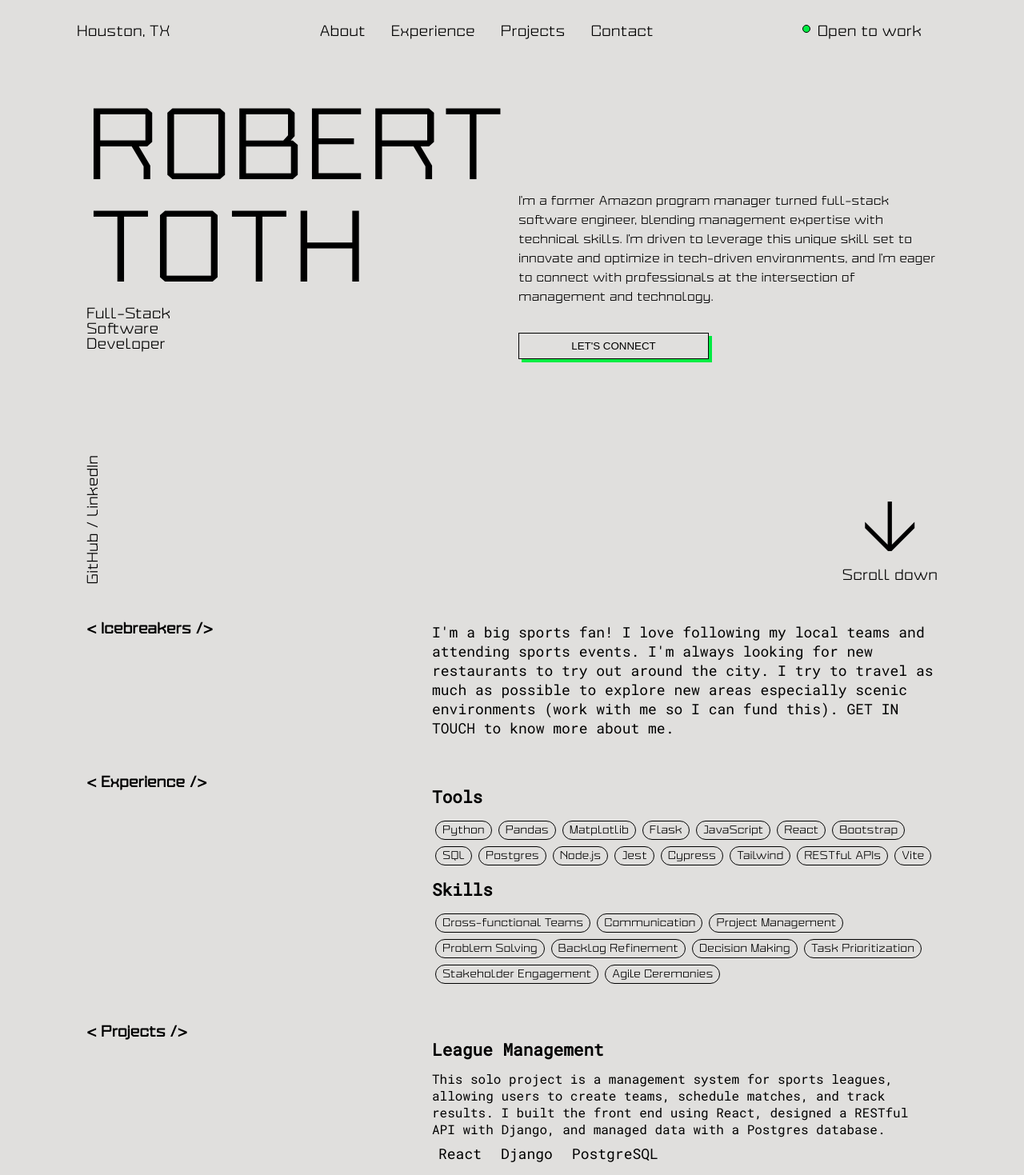
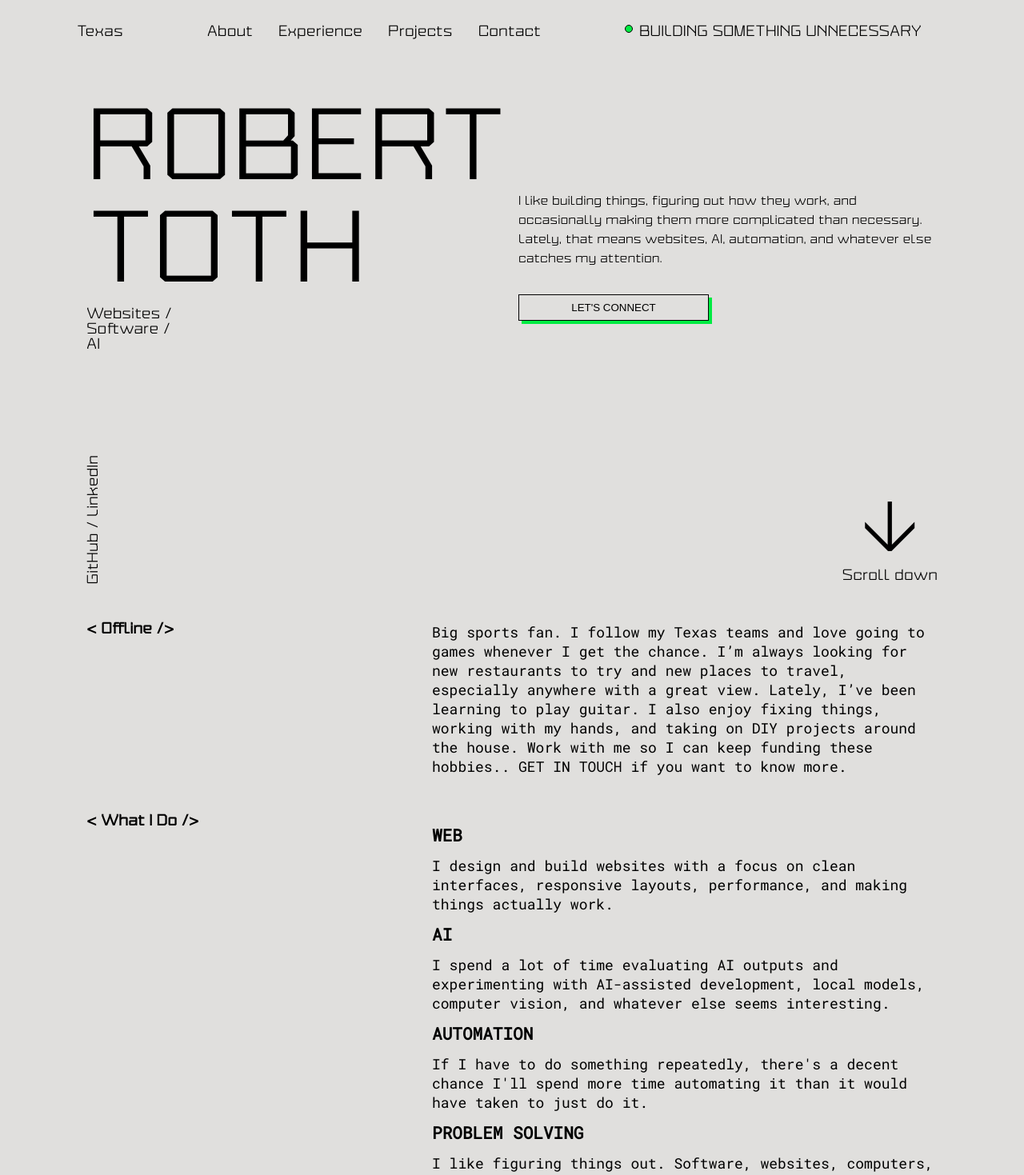
Before and after one commit to Bobbytx/Bobbytx.github.io, a React (Vite) app: page / in a window 1280 px wide. Shown: the top 1469 px of the page at 80% size. Built offline with nearby package versions, Linux system fonts and the light colour scheme.

Commit message:
Refresh portfolio content

```diff
--- a/src/App.jsx
+++ b/src/App.jsx
@@ -1,6 +1,6 @@
-import './App.css'
-import React from 'react'
-import Navbar from './components/Navbar'
+import "./App.css";
+import React from "react";
+import Navbar from "./components/Navbar";
 
 function App() {
   return (
@@ -10,12 +10,23 @@ function App() {
         {/* Hero/About Section */}
         <div className="grid-container">
           <div className="hero-title">
-            <h1>ROBERT<br/>TOTH</h1>
-            <p className="hero-subtitle">Full-Stack<br></br> Software<br></br> Developer</p>
+            <h1>
+              ROBERT
+              <br />
+              TOTH
+            </h1>
+            <p className="hero-subtitle">
+              Websites /<br></br> Software /<br></br> AI
+            </p>
           </div>
 
           <div className="hero-description" id="about">
-            <p>I'm a former Amazon program manager turned full-stack software engineer, blending management expertise with technical skills. I'm driven to leverage this unique skill set to innovate and optimize in tech-driven environments, and I'm eager to connect with professionals at the intersection of management and technology.</p>
+            <p>
+              I like building things, figuring out how they work, and
+              occasionally making them more complicated than necessary. Lately,
+              that means websites, AI, automation, and whatever else catches my
+              attention.
+            </p>
             <a href="mailto:bobby.toth@gmail.com">
               <button className="hero-button">LET'S CONNECT</button>
             </a>
@@ -23,7 +34,23 @@ function App() {
 
           <div className="hero-links">
             <div className="link-left">
-              <span><a href="https://github.com/Bobbytx" target="_blank" rel="noopener noreferrer">GitHub</a> / <a href="https://www.linkedin.com/in/roberttothpm/" target="_blank" rel="noopener noreferrer">LinkedIn</a></span>
+              <span>
+                <a
+                  href="https://github.com/Bobbytx"
+                  target="_blank"
+                  rel="noopener noreferrer"
+                >
+                  GitHub
+                </a>{" "}
+                /{" "}
+                <a
+                  href="https://www.linkedin.com/in/roberttothpm/"
+                  target="_blank"
+                  rel="noopener noreferrer"
+                >
+                  LinkedIn
+                </a>
+              </span>
             </div>
             <div className="link-right">
               <a href="#experience" className="custom-link">
@@ -37,54 +64,55 @@ function App() {
         {/* Icebreakers Section */}
         <div className="grid-container">
           <div className="icebreakers-title" id="icebreakers">
-            <h2>&lt; Icebreakers /&gt;</h2>
+            <h2>&lt; Offline /&gt;</h2>
           </div>
           <div className="icebreakers-content">
             <p>
-              I'm a big sports fan! I love following my local teams and attending sports events. I'm always looking for new restaurants to try out around the city. I try to travel as much as possible to explore new areas especially scenic environments (work with me so I can fund this). <a href="mailto:bobby.toth@gmail.com">GET IN TOUCH</a> to know more about me.
+              Big sports fan. I follow my Texas teams and love going to games
+              whenever I get the chance. I’m always looking for new restaurants
+              to try and new places to travel, especially anywhere with a great
+              view. Lately, I’ve been learning to play guitar. I also enjoy
+              fixing things, working with my hands, and taking on DIY projects
+              around the house. Work with me so I can keep funding these
+              hobbies.. <a href="mailto:bobby.toth@gmail.com">GET IN TOUCH</a>{" "}
+              if you want to know more.
             </p>
           </div>
         </div>
 
-        {/* Experience Section */}
+        {/* What I Do Section */}
         <div className="grid-container">
           <div className="experience-title" id="experience">
-            <h2>&lt; Experience /&gt;</h2>
+            <h2>&lt; What I Do /&gt;</h2>
           </div>
+
           <div className="experience-content">
+            <h3>WEB</h3>
             <p>
-              {/* Your experience content */}
+              I design and build websites with a focus on clean interfaces,
+              responsive layouts, performance, and making things actually work.
             </p>
-            <h3>Tools</h3>
-            <div className="tools-container">
-              <div className="tool">Python</div>
-              <div className="tool">Pandas</div>
-              <div className="tool">Matplotlib</div>
-              <div className="tool">Flask</div>
-              <div className="tool">JavaScript</div>
-              <div className="tool">React</div>
-              <div className="tool">Bootstrap</div>
-              <div className="tool">SQL</div>
-              <div className="tool">Postgres</div>
-              <div className="tool">Node.js</div>
-              <div className="tool">Jest</div>
-              <div className="tool">Cypress</div>
-              <div className="tool">Tailwind</div>
-              <div className="tool">RESTful APIs</div>
-              <div className="tool">Vite</div>
-            </div>
-            <h3>Skills</h3>
-            <div className="tools-container">
-              <div className="tool">Cross-functional Teams</div>
-              <div className="tool">Communication</div>
-              <div className="tool">Project Management</div>
-              <div className="tool">Problem Solving</div>
-              <div className="tool">Backlog Refinement</div>
-              <div className="tool">Decision Making</div>
-              <div className="tool">Task Prioritization</div>
-              <div className="tool">Stakeholder Engagement</div>
-              <div className="tool">Agile Ceremonies</div>
-            </div>
+
+            <h3>AI</h3>
+            <p>
+              I spend a lot of time evaluating AI outputs and experimenting with
+              AI-assisted development, local models, computer vision, and
+              whatever else seems interesting.
+            </p>
+
+            <h3>AUTOMATION</h3>
+            <p>
+              If I have to do something repeatedly, there&apos;s a decent chance
+              I&apos;ll spend more time automating it than it would have taken
+              to just do it.
+            </p>
+
+            <h3>PROBLEM SOLVING</h3>
+            <p>
+              I like figuring things out. Software, websites, computers,
+              cameras, home projects, and anything else that gives me a problem
+              to solve.
+            </p>
           </div>
         </div>
 
@@ -97,37 +125,73 @@ function App() {
             {/* Project 1 */}
             <div className="project-item">
               <h3>League Management</h3>
-              <p>This solo project is a management system for sports leagues, allowing users to create teams, schedule matches, and track results. I built the front end using React, designed a RESTful API with Django, and managed data with a Postgres database.</p>
+              <p>
+                This solo project is a management system for sports leagues,
+                allowing users to create teams, schedule matches, and track
+                results. I built the front end using React, designed a RESTful
+                API with Django, and managed data with a Postgres database.
+              </p>
               <ul>
                 <li>React</li>
                 <li>Django</li>
                 <li>PostgreSQL</li>
               </ul>
-              <a href="https://github.com/Bobbytx/League_Mgmt_App" target="_blank" rel="noopener noreferrer">View on GitHub</a>
+              <a
+                href="https://github.com/Bobbytx/League_Mgmt_App"
+                target="_blank"
+                rel="noopener noreferrer"
+              >
+                View on GitHub
+              </a>
             </div>
 
             {/* Project 2 */}
             <div className="project-item">
               <h3>Dino Stocks</h3>
-              <p>As part of a team, I contributed to a stock simulation app with a dinosaur theme. The app allows users to practice stock trading strategies in a risk-free environment. My focus was on integrating real-time stock data, managing state with React Hooks, user authentication, and UI design.</p>
+              <p>
+                As part of a team, I contributed to a stock simulation app with
+                a dinosaur theme. The app allows users to practice stock trading
+                strategies in a risk-free environment. My focus was on
+                integrating real-time stock data, managing state with React
+                Hooks, user authentication, and UI design.
+              </p>
               <ul>
                 <li>React</li>
                 <li>Django</li>
                 <li>PostgreSQL</li>
               </ul>
-              <a href="https://github.com/theQuiltingRiverOtter/dinoStocks" target="_blank" rel="noopener noreferrer">View on GitHub</a>
+              <a
+                href="https://github.com/theQuiltingRiverOtter/dinoStocks"
+                target="_blank"
+                rel="noopener noreferrer"
+              >
+                View on GitHub
+              </a>
             </div>
 
             {/* Project 3 */}
             <div className="project-item">
               <h3>Portfolio Website</h3>
-              <p>I created this website from scratch using raw JS, HTML, and CSS in React. The design was created in Figma and I developed it without using any UI libraries. The design and layout is all done using CSS, primarily CSS Grid. The site is responsive to different window sizes to offer a seamless user experience on desktop and mobile screens.</p>
+              <p>
+                I created this website from scratch using raw JS, HTML, and CSS
+                in React. The design was created in Figma and I developed it
+                without using any UI libraries. The design and layout is all
+                done using CSS, primarily CSS Grid. The site is responsive to
+                different window sizes to offer a seamless user experience on
+                desktop and mobile screens.
+              </p>
               <ul>
                 <li>React</li>
                 <li>Javascript</li>
                 <li>CSS</li>
               </ul>
-              <a href="https://github.com/Bobbytx/Bobbytx.github.io" target="_blank" rel="noopener noreferrer">View on GitHub</a>
+              <a
+                href="https://github.com/Bobbytx/Bobbytx.github.io"
+                target="_blank"
+                rel="noopener noreferrer"
+              >
+                View on GitHub
+              </a>
             </div>
           </div>
         </div>
@@ -136,4 +200,4 @@ function App() {
   );
 }
 
-export default App
+export default App;
--- a/src/components/Navbar.jsx
+++ b/src/components/Navbar.jsx
@@ -1,6 +1,6 @@
-import React, { useState, useEffect, useRef } from 'react';
-import '../styles/Navbar.css';
-import HamburgerIcon from './HamburgerIcon';
+import React, { useState, useEffect, useRef } from "react";
+import "../styles/Navbar.css";
+import HamburgerIcon from "./HamburgerIcon";
 
 function Navbar() {
   const [isOpen, setIsOpen] = useState(false);
@@ -10,31 +10,43 @@ function Navbar() {
     setIsOpen(!isOpen);
   };
 
-    useEffect(() => {
+  useEffect(
+    () => {
       const handleClickOutside = (e) => {
         if (navRef.current && !navRef.current.contains(event.target)) {
           setIsOpen(false);
         }
       };
 
-      document.addEventListener('mousedown', handleClickOutside);
+      document.addEventListener("mousedown", handleClickOutside);
       return () => {
-          document.removeEventListener('mousedown', handleClickOutside);
+        document.removeEventListener("mousedown", handleClickOutside);
       };
-  }, [navRef], [setIsOpen]);
+    },
+    [navRef],
+    [setIsOpen],
+  );
 
   return (
     <nav className="navbar" ref={navRef}>
-            <div className="location">Houston, TX</div>
-            <ul className={`nav-links ${isOpen ? 'open' : ''}`}>
-                <li><a href="#about">About</a></li>
-                <li><a href="#experience">Experience</a></li>
-                <li><a href="#projects">Projects</a></li>
-                <li><a href="mailto:bobby.toth@gmail.com">Contact</a></li>
+      <div className="location">Texas</div>
+      <ul className={`nav-links ${isOpen ? "open" : ""}`}>
+        <li>
+          <a href="#about">About</a>
+        </li>
+        <li>
+          <a href="#experience">Experience</a>
+        </li>
+        <li>
+          <a href="#projects">Projects</a>
+        </li>
+        <li>
+          <a href="mailto:bobby.toth@gmail.com">Contact</a>
+        </li>
       </ul>
       <div className="work-status">
         <div className="navbar-circle"></div>
-              <div className="status">Open to work</div>
+        <div className="status">BUILDING SOMETHING UNNECESSARY</div>
       </div>
       <div className="hamburger" onClick={toggleMenu}>
         <HamburgerIcon isOpen={isOpen} />
```
Lines whose indentation alone changed are shown as unchanged.
